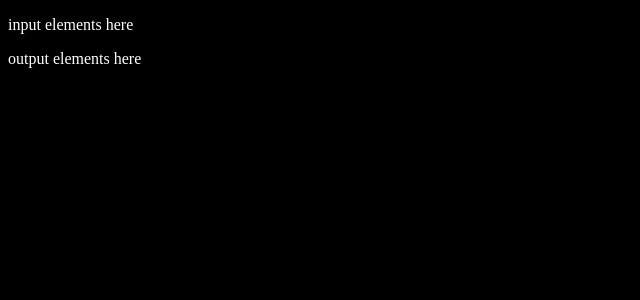
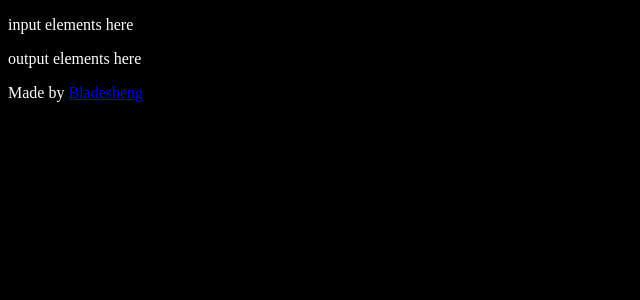
Before and after one commit to Bladesheng/cv-project, a React app: page / in a window 1280 px wide. Shown: the top 300 px of the page, without its empty margins (0-640 px from the left). Built offline with nearby package versions, Linux system fonts and the light colour scheme.

Commit message:
Add footer

```diff
--- a/src/components/App.tsx
+++ b/src/components/App.tsx
@@ -1,9 +1,15 @@
 import React from "react";
 import CvOutput from "./CvOutput";
+import Footer from "./Footer";
 
 class App extends React.Component {
   render() {
-    return <CvOutput></CvOutput>;
+    return (
+      <div className="app">
+        <CvOutput></CvOutput>
+        <Footer></Footer>
+      </div>
+    );
   }
 }
 
--- a/src/components/CvOutput.tsx
+++ b/src/components/CvOutput.tsx
@@ -4,7 +4,7 @@ import CvInput from "./CvInput";
 class CvOutput extends React.Component {
   render() {
     return (
-      <div className="container">
+      <div className="main">
         <CvInput></CvInput>
         <div className="cvOutput">
           <p>output elements here</p>
--- /dev/null
+++ b/src/components/Footer.tsx
@@ -0,0 +1,15 @@
+import React from "react";
+
+class Footer extends React.Component {
+  render() {
+    return (
+      <div className="footer">
+        <p>
+          Made by <a href="https://github.com/Bladesheng">Bladesheng</a>
+        </p>
+      </div>
+    );
+  }
+}
+
+export default Footer;
```
